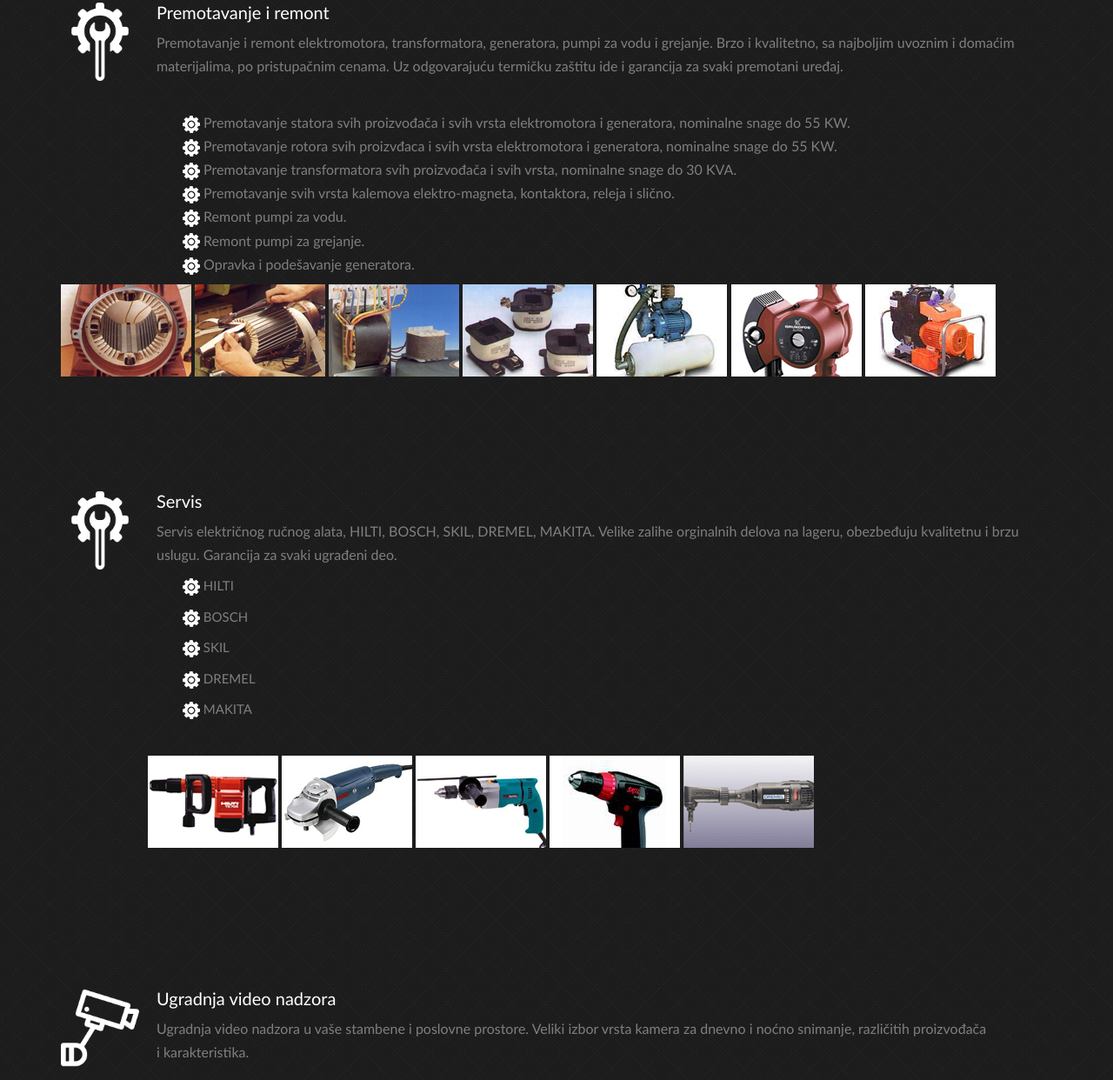
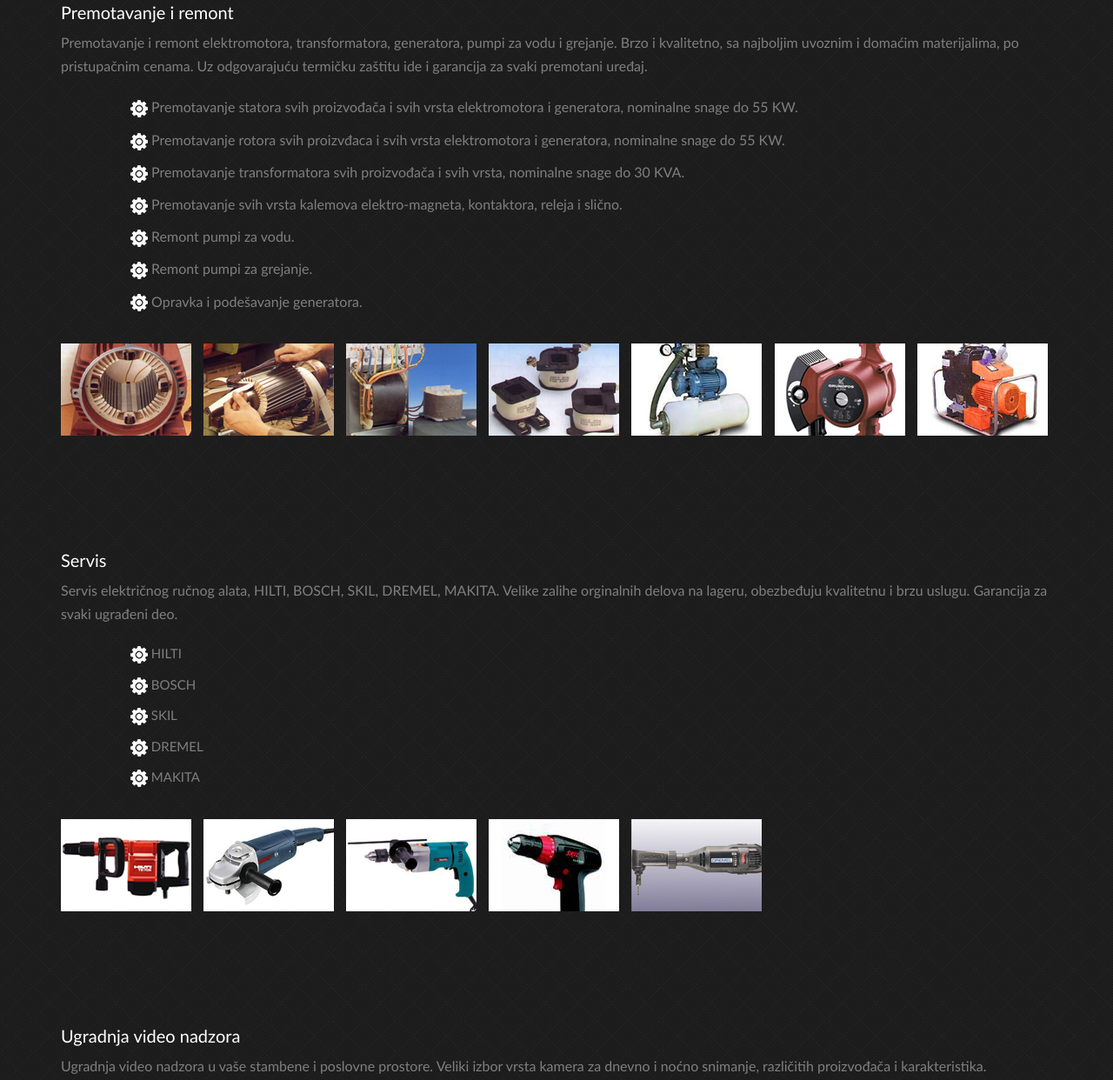
Before and after one commit to zamajana/vikler2, a plain HTML site: page services.html in a window 1280 px wide. Shown: the part 157-1399 px from the top of the page at 87% size. Drawn offline with Linux system fonts and the light colour scheme.

Commit message:
First commit

```diff
--- a/css/style.css
+++ b/css/style.css
@@ -535,21 +535,32 @@ a:hover, a:active, a:focus {
 #services .item-block p {
   color: #7f7f7f;
 }
-.premotavanje{
+.rewind{
   text-align: left;
-  margin: 5px 140px 10px;
-  }
-li{
-  margin: 10px 0;
+  margin: 20px 0px 35px 40px;
   font-family: "Trebuchet MS", Trebuchet, sans-serif;
   color: #7f7f7f;
-  font-size: 15px
 }
-.servis{
+.rewind li{
+    margin: 10px 0;
+}
+.service{
    text-align: left;
-   margin: 5px 100px 10px;
+   font-family: "Trebuchet MS", Trebuchet, sans-serif;
+   color: #7f7f7f;
+   margin: 20px 0px 35px 40px;
+   font-size: 15px
 }
-.slike{
+.service li{
+  margin: 10px 0;
+}
+.images{
   display: inline-block;
-  margin: 30px 100px;
+  margin-right: 10px;
 }
+.surveillance{
+margin-bottom: 35px;
+}
+.alarms{
+  margin-bottom: 35px;
+}
--- a/services.html
+++ b/services.html
@@ -77,7 +77,7 @@
 			</div>
 			</div>
 		</div>
-	</div>
+	</div> -->
 	<!-- SERVICES END -->
 
 <!-- SERVICES START -->
@@ -85,50 +85,48 @@
 		<div class="container">
 			<div class="row">
 				<div class="col-md-4 item-block">
-					<span class="icon"><img src="images/remont.png" alt="Premotavanje i remont" class="img-responsive"></span>
 					<h3>Premotavanje i remont</h3>
 					<p>Premotavanje i remont elektromotora, transformatora, generatora, pumpi za vodu i grejanje. Brzo i kvalitetno, sa najboljim uvoznim i domaćim materijalima, po pristupačnim cenama. Uz odgovarajuću termičku zaštitu ide i garancija za svaki premotani uređaj.
 					</p>
-				    <p class=premotavanje>
-				    	<br><img src="images/cogwheel_mala.png"> Premotavanje statora svih proizvođača i svih vrsta elektromotora i generatora, nominalne snage do 55 KW.
-						<br><img src="images/cogwheel_mala.png"> Premotavanje rotora svih proizvđaca i svih vrsta elektromotora i generatora, nominalne snage do 55 KW.
-						<br><img src="images/cogwheel_mala.png"> Premotavanje transformatora svih proizvođača i svih vrsta, nominalne snage do 30 KVA.
-						<br><img src="images/cogwheel_mala.png"> Premotavanje svih vrsta kalemova elektro-magneta, kontaktora, releja i slično.
-						<br><img src="images/cogwheel_mala.png"> Remont pumpi za vodu.
-						<br><img src="images/cogwheel_mala.png"> Remont pumpi za grejanje.
-						<br><img src="images/cogwheel_mala.png"> Opravka i podešavanje generatora.
-					</p>
-					<img src="images/stator_m.jpg"> <img src="images/rotor_m.jpg"> <img src="images/trafoi_m.jpg"> <img src="images/spulne_m.jpg"> <img src="images/pumpa za vodu_m.jpg"> <img src="images/alfa_m.jpg"> <img src="images/agregat_m.jpg">
+				   <ul style="list-style-type:none" class="rewind">
+				    	<li><img src="images/cogwheel_mala.png"> Premotavanje statora svih proizvođača i svih vrsta elektromotora i generatora, nominalne snage do 55 KW.</li>
+						<li><img src="images/cogwheel_mala.png"> Premotavanje rotora svih proizvđaca i svih vrsta elektromotora i generatora, nominalne snage do 55 KW.</li>
+						<li><img src="images/cogwheel_mala.png"> Premotavanje transformatora svih proizvođača i svih vrsta, nominalne snage do 30 KVA.</li>
+						<li><img src="images/cogwheel_mala.png"> Premotavanje svih vrsta kalemova elektro-magneta, kontaktora, releja i slično.</li>
+						<li><img src="images/cogwheel_mala.png"> Remont pumpi za vodu.</li>
+						<li><img src="images/cogwheel_mala.png"> Remont pumpi za grejanje.</li>
+						<li><img src="images/cogwheel_mala.png"> Opravka i podešavanje generatora.</li>
+					</ul>
+					<img src="images/stator_m.jpg" class=images> <img src="images/rotor_m.jpg" class=images> <img src="images/trafoi_m.jpg" class=images> <img src="images/spulne_m.jpg" class=images> <img src="images/pumpa za vodu_m.jpg" class=images> <img src="images/alfa_m.jpg" class=images> <img src="images/agregat_m.jpg">
 				</div>
 			</div>
 			<div class="row">
 				<div class="col-md-4 item-block">
-					<span class="icon"><img src="images/remont.png" alt="Servis racunara i izrada softvera" class="img-responsive"></span>
 					<h3>Servis</h3>
 					<p>Servis električnog ručnog alata, HILTI, BOSCH, SKIL, DREMEL, MAKITA. Velike zalihe orginalnih delova na lageru, obezbeđuju kvalitetnu i brzu uslugu. Garancija za svaki ugrađeni deo.</p>
-						<ul style="list-style-type:none" class="servis">
+						<ul style="list-style-type:none" class="service">
 							<li><img src="images/cogwheel_mala.png"> HILTI</li>
 							<li><img src="images/cogwheel_mala.png"> BOSCH</li>
 							<li><img src="images/cogwheel_mala.png"> SKIL</li>
 							<li><img src="images/cogwheel_mala.png"> DREMEL</li>
 							<li><img src="images/cogwheel_mala.png"> MAKITA</li>
 						</ul>
-						<p class="slike">
-					<img src="images/hilti_m.jpg"> <img src="images/bosch_m.jpg"> <img src="images/makita_m.jpg"> <img src="images/skil_m.jpg"> <img src="images/dremel_m.jpg"></p>
+						<span>
+					<img src="images/hilti_m.jpg" class="images"> <img src="images/bosch_m.jpg" class="images"> <img src="images/makita_m.jpg" class="images"> <img src="images/skil_m.jpg" class="images"> <img src="images/dremel_m.jpg" class="images"></span>
 				</div>
 			</div>
 			<div class="row">
 				<div class="col-md-4 item-block">
-					<span class="icon"><img src="images/camera.png" alt="Video nadzor i alarmi" class="img-responsive"></span>
 					<h3>Ugradnja video nadzora</h3>
-					<p>Ugradnja video nadzora u vaše stambene i poslovne prostore. Veliki izbor vrsta kamera za dnevno i noćno snimanje, različitih proizvođača i karakteristika.</p>
+					<p class="surveillance">Ugradnja video nadzora u vaše stambene i poslovne prostore. Veliki izbor vrsta kamera za dnevno i noćno snimanje, različitih proizvođača i karakteristika.</p>
+					<span><img src="images/nadzor_01_m.jpg" class="images"> <img src="images/nadzor_02_m.jpg" class="images"> <img src="images/nadzor_03_m.jpg" class="images"> <img src="images/nadzor_04_m.jpg" class="images"></span>
 				</div>
 			</div>
 			<div class="row">
 				<div class="col-md-4 item-block">
-					<span class="icon"><img src="images/camera.png" alt="Video nadzor i alarmi" class="img-responsive"></span>
 					<h3>Ugradnja alarma</h3>
-					<p>Ugradnja alarma u vaše stambene ili poslovne prostore. Veliki izbor različitih vrsta alarama od različitih proizvođača.</p>
+					<p class="alarms">Ugradnja alarma u vaše stambene ili poslovne prostore. Veliki izbor različitih vrsta alarama od različitih proizvođača.</p>
+					<span><img src="images/alarmi_01_m.jpg" class="images"> <img src="images/alarmi_02_m.jpg" class="images"> <img src="images/alarmi_03_m.jpg" class="images"> <img src="images/alarmi_04_m.jpg" class="images"></span>
 				</div>
 			</div>
 			</div>
```
Also changed, not shown: images/alarmi_01_m.jpg (added), images/alarmi_02_m.jpg (added), images/alarmi_03_m.jpg (added), images/alarmi_04_m.jpg (added), images/nadzor_01_m.jpg (added), images/nadzor_02_m.jpg (added), images/nadzor_03_m.jpg (added), images/nadzor_04_m.jpg (added).
